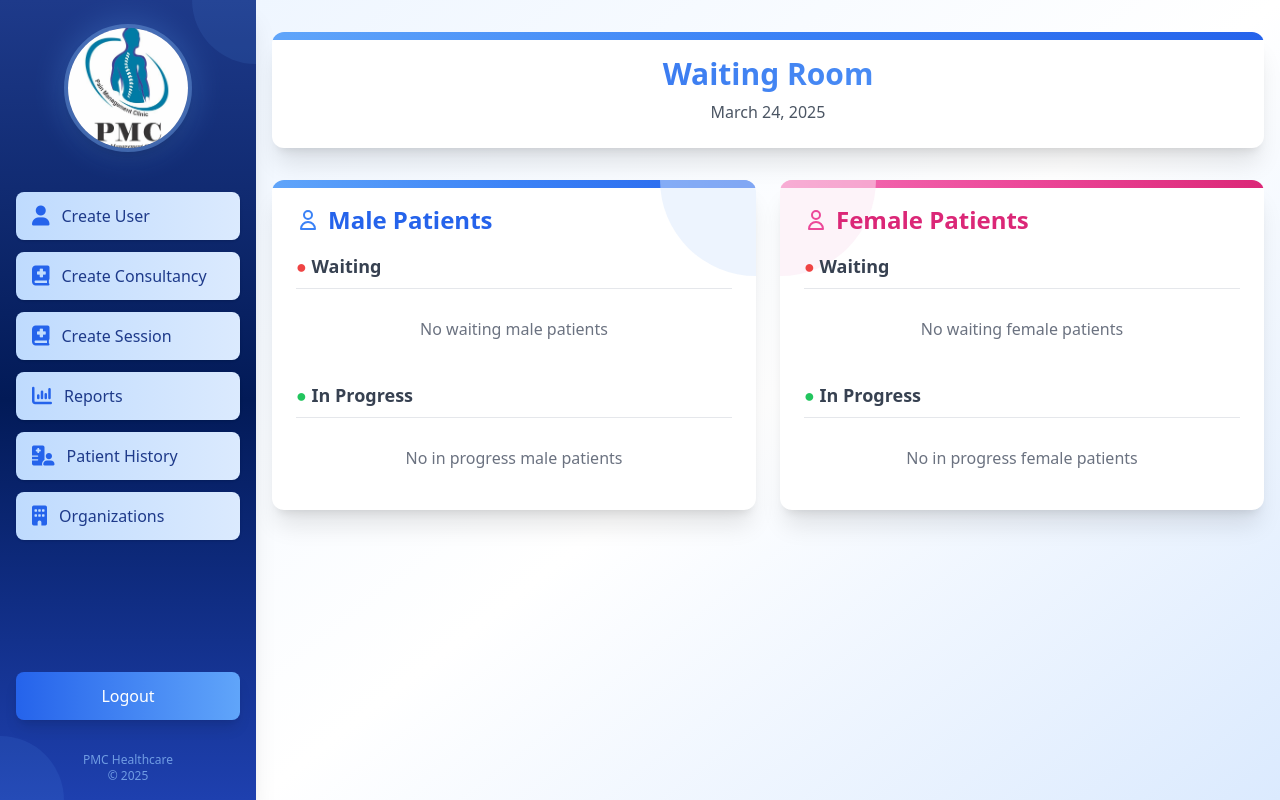
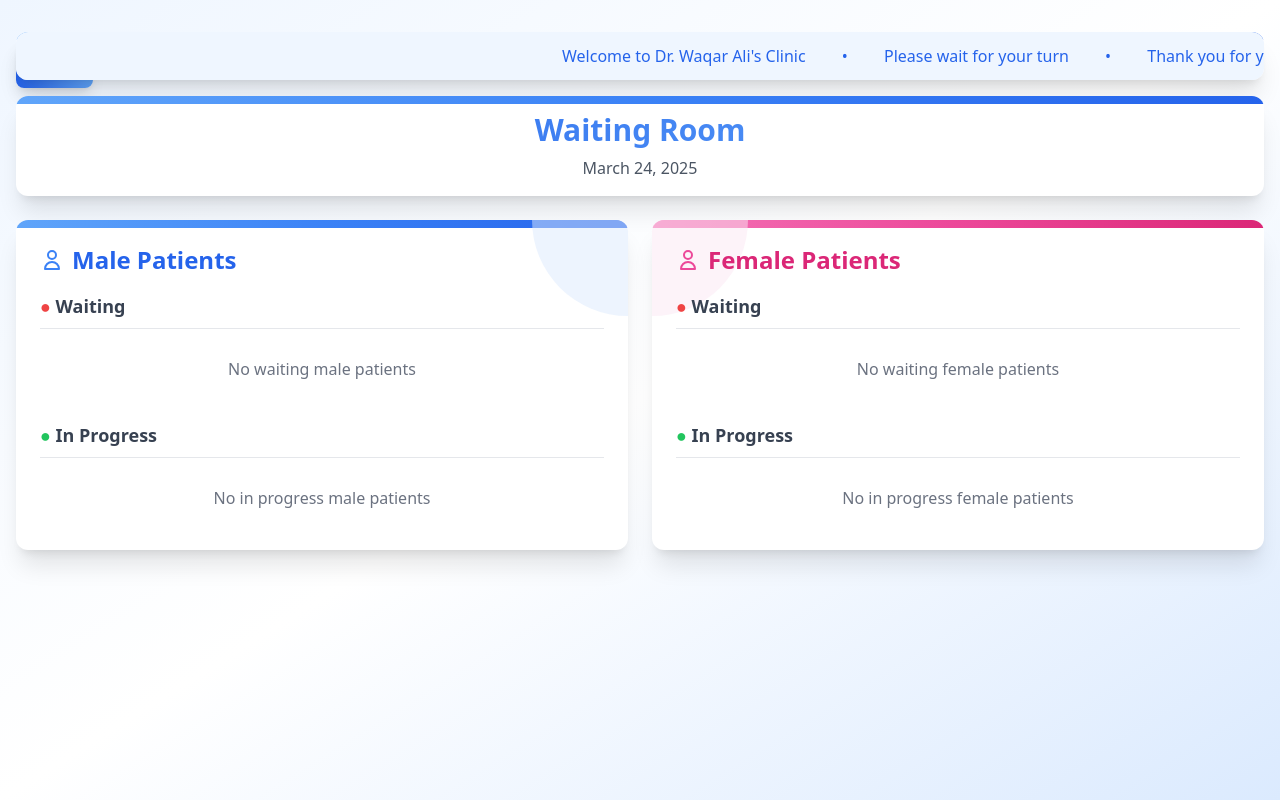
Before and after one commit to AbidAli-274/clinic-management-webapp, a Django app: page / in a window 1280 px wide. Run offline with Django 5.2, Linux system fonts and the light colour scheme; the visitor is signed in with stand-in values (Sample User, id 1); data that the repository does not hold is empty; some libraries are stand-ins or nearby versions; some web fonts are replaced.

Commit message:
added= (permission classes, room functionality, moving banner, get consultanicies of the selected patient in session)

```diff
--- a/accounts/models.py
+++ b/accounts/models.py
@@ -16,6 +16,7 @@
         ('s_admin', 'Super Admin'),
         ('doctor', 'Doctor'),
         ('receptionist', 'Receptionist'),
+        ('room', 'Room'),
     ]
 
     organization = models.ForeignKey(Organization, on_delete=models.SET_NULL, null=True, blank=True)
--- a/accounts/templates/home.html
+++ b/accounts/templates/home.html
@@ -3,6 +3,27 @@
 {% block body %}
 
 <div class="flex min-h-screen">
+    <!-- Authentication buttons -->
+<div class="absolute top-4 left-4 mt-6">
+    {% if user.is_authenticated %}
+        <!-- Logout Button -->
+        <form action="{% url 'accounts:logout' %}" method="post" class="w-full">
+            {% csrf_token %}
+            <button type="submit" class="p-3 text-white font-medium rounded-lg bg-gradient-to-r from-blue-600 to-blue-400 hover:from-blue-700 hover:to-blue-500 focus:ring-4 focus:ring-blue-300 focus:outline-none transition-all duration-300 transform hover:-translate-y-0.5 shadow-lg">
+                Logout
+            </button>
+        </form>
+    {% else %}
+        <!-- Login Button -->
+        <a href="{% url 'accounts:login' %}" class="p-3 text-white font-medium rounded-lg bg-gradient-to-r from-blue-600 to-blue-400 hover:from-blue-700 hover:to-blue-500 focus:ring-4 focus:ring-blue-300 focus:outline-none transition-all duration-300 transform hover:-translate-y-0.5 shadow-lg">
+            Login
+        </a>
+    {% endif %}
+</div>
+
+
+    {% if user.is_authenticated and user.role == 'receptionist' or user.role == 'admin' or user.role == 's_admin' %}
+
     <!-- Sidebar -->
     <aside class="w-full sm:w-36 md:w-64 bg-gradient-to-b from-blue-900 via-[#021A57] to-blue-800 text-white flex flex-col transition-all duration-300 ease-in-out shadow-xl relative overflow-hidden min-h-screen">
         <!-- Decorative elements -->
@@ -24,12 +45,32 @@
         <!-- Main Menu -->
         <nav class="flex-grow space-y-3 px-3 sm:px-4 mt-10 relative z-10">
 
+            {% if user.is_authenticated and user.role == 's_admin' or user.role == 'admin' %}
+
             {% url 'accounts:create_user' as create_user_url %}
             <a href="{{ create_user_url }}"
                class="group flex items-center w-full py-2.5 px-4 rounded-lg {% if request.path == create_user_url %}bg-gradient-to-r from-blue-700 to-blue-600 text-white font-semibold shadow-md{% else %}bg-gradient-to-r from-blue-200 to-blue-100 text-blue-900 font-medium hover:from-blue-300 hover:to-blue-200 transition-all duration-300 shadow hover:shadow-md transform hover:-translate-y-0.5{% endif %}">
                 <i class="fa-solid fa-user text-xl mr-3 {% if request.path == create_user_url %}text-white{% else %}text-blue-600 group-hover:text-blue-700{% endif %}"></i>
                 <span>Create User</span>
             </a>
+
+            {% url 'appointments:daily_report' as report_url %}
+            <a href="{{ report_url }}"
+               class="group flex items-center w-full py-2.5 px-4 rounded-lg {% if request.path == report_url %}bg-gradient-to-r from-blue-700 to-blue-600 text-white font-semibold shadow-md{% else %}bg-gradient-to-r from-blue-200 to-blue-100 text-blue-900 font-medium hover:from-blue-300 hover:to-blue-200 transition-all duration-300 shadow hover:shadow-md transform hover:-translate-y-0.5{% endif %}">
+                <i class="fa-solid fa-chart-column text-xl mr-3 {% if request.path == report_url %}text-white{% else %}text-blue-600 group-hover:text-blue-700{% endif %}"></i>
+                <span>Reports</span>
+            </a>
+
+            {% url 'accounts:create_organization' as create_organization_url %}
+            {% url 'accounts:list' as organization_url %}
+            <a href="{{ organization_url }}"
+               class="group flex items-center w-full py-2.5 px-4 rounded-lg {% if request.path == organization_url or request.path == create_organization_url %}bg-gradient-to-r from-blue-700 to-blue-600 text-white font-semibold shadow-md{% else %}bg-gradient-to-r from-blue-200 to-blue-100 text-blue-900 font-medium hover:from-blue-300 hover:to-blue-200 transition-all duration-300 shadow hover:shadow-md transform hover:-translate-y-0.5{% endif %}">
+                <i class="fa-solid fa-building text-xl mr-3 {% if request.path == organization_url or request.path == create_organization_url %}text-white{% else %}text-blue-600 group-hover:text-blue-700{% endif %}"></i>
+                <span>Organizations</span>
+            </a>
+
+            {% endif %}
+
 
 
             {% url 'appointments:consultancy_create' as consultancy_create_url %}
@@ -46,12 +87,7 @@
                 <span>Create Session</span>
             </a>
 
-            {% url 'appointments:daily_report' as report_url %}
-            <a href="{{ report_url }}"
-               class="group flex items-center w-full py-2.5 px-4 rounded-lg {% if request.path == report_url %}bg-gradient-to-r from-blue-700 to-blue-600 text-white font-semibold shadow-md{% else %}bg-gradient-to-r from-blue-200 to-blue-100 text-blue-900 font-medium hover:from-blue-300 hover:to-blue-200 transition-all duration-300 shadow hover:shadow-md transform hover:-translate-y-0.5{% endif %}">
-                <i class="fa-solid fa-chart-column text-xl mr-3 {% if request.path == report_url %}text-white{% else %}text-blue-600 group-hover:text-blue-700{% endif %}"></i>
-                <span>Reports</span>
-            </a>
+
 
             {% url 'patients:patient_create' as patient_create_url %}
             {% url 'patients:search' as patient_url %}
@@ -61,13 +97,7 @@
                 <span>Patient History</span>
             </a>
 
-            {% url 'accounts:create_organization' as create_organization_url %}
-            {% url 'accounts:list' as organization_url %}
-            <a href="{{ organization_url }}"
-               class="group flex items-center w-full py-2.5 px-4 rounded-lg {% if request.path == organization_url or request.path == create_organization_url %}bg-gradient-to-r from-blue-700 to-blue-600 text-white font-semibold shadow-md{% else %}bg-gradient-to-r from-blue-200 to-blue-100 text-blue-900 font-medium hover:from-blue-300 hover:to-blue-200 transition-all duration-300 shadow hover:shadow-md transform hover:-translate-y-0.5{% endif %}">
-                <i class="fa-solid fa-building text-xl mr-3 {% if request.path == organization_url or request.path == create_organization_url %}text-white{% else %}text-blue-600 group-hover:text-blue-700{% endif %}"></i>
-                <span>Organizations</span>
-            </a>
+
         </nav>
 
         <!-- Authentication buttons -->
@@ -90,11 +120,12 @@
 
         <!-- Footer area with subtle branding -->
         <div class="p-4 mt-auto text-center text-blue-300 text-xs opacity-70">
+            <p class="text-blue-100 font-bold">Project by Dr. Waqar Ali</p>
             <p>PMC Healthcare</p>
             <p>© {% now "Y" %}</p>
         </div>
     </aside>
-
+    {% endif %}
     <!-- Main Content -->
     <main class="flex-grow bg-gradient-to-br from-blue-50 via-white to-blue-50 shadow-lg">
         {% block content %}
--- a/accounts/templates/waiting_screen.html
+++ b/accounts/templates/waiting_screen.html
@@ -1,10 +1,32 @@
 
 <div class="min-h-screen bg-gradient-to-br from-blue-50 via-white to-blue-100">
+
     <div class="container mx-auto px-4 py-8">
+
+
+        <!-- Header with Moving Banner -->
+        <div class="relative w-full mb-4 bg-white rounded-xl shadow-xl overflow-hidden">
+            <div class="absolute top-0 left-0 w-full h-2 bg-gradient-to-r from-blue-400 via-blue-500 to-blue-600"></div>
+
+            <!-- Moving Banner - Added -->
+            <div class="relative h-12 overflow-hidden bg-blue-50">
+                <div class="banner-scroll">
+                    <span class="mx-4 text-blue-600 font-medium">Welcome to Dr. Waqar Ali's Clinic</span>
+                    <span class="mx-4 text-blue-600 font-medium">•</span>
+                    <span class="mx-4 text-blue-600 font-medium">Please wait for your turn</span>
+                    <span class="mx-4 text-blue-600 font-medium">•</span>
+                    <span class="mx-4 text-blue-600 font-medium">Thank you for your patience</span>
+                    <span class="mx-4 text-blue-600 font-medium">•</span>
+                    <span class="mx-4 text-blue-600 font-medium">Project by Dr. Waqar Ali</span>
+                    <span class="mx-4 text-blue-600 font-medium">•</span>
+                </div>
+            </div>
+        </div>
+
         <!-- Header -->
-        <div class="relative w-full mb-8 bg-white rounded-xl shadow-xl overflow-hidden">
+        <div class="relative w-full mb-6 bg-white rounded-xl shadow-xl overflow-hidden">
             <div class="absolute top-0 left-0 w-full h-2 bg-gradient-to-r from-blue-400 via-blue-500 to-blue-600"></div>
-            <div class="p-6 text-center">
+            <div class="p-4 text-center">
                 <h1 class="text-3xl font-bold bg-gradient-to-r from-blue-600 to-blue-400 bg-clip-text text-transparent">
                     Waiting Room
                 </h1>
@@ -184,3 +206,23 @@
 
     </div>
 </div>
+
+
+<style>
+    /* Banner animation styles */
+.banner-scroll {
+    display: inline-block;
+    white-space: nowrap;
+    animation: banner-scroll 25s linear infinite;
+    padding-top: 12px;
+}
+
+@keyframes banner-scroll {
+    0% {
+        transform: translateX(100%);
+    }
+    100% {
+        transform: translateX(-100%);
+    }
+}
+</style>
--- a/accounts/views.py
+++ b/accounts/views.py
@@ -18,19 +18,18 @@
 from django.views.generic.base import TemplateView
 from django.urls import reverse_lazy, reverse
 from django.views.generic import CreateView
-from django.contrib.auth.decorators import login_required
 from django.contrib.auth.mixins import LoginRequiredMixin
 from django.utils import timezone
 from datetime import datetime, time
 from appointments.models import Session, Consultancy
 from django.utils.decorators import method_decorator
 from django.views.generic import ListView, DetailView, UpdateView, DeleteView
-from django.views.generic import ListView, DetailView
 from django.contrib.auth import get_user_model
 from django.core.paginator import Paginator, EmptyPage, PageNotAnInteger
+from django.core.exceptions import PermissionDenied
 
 
-@login_required(login_url="accounts:login")
+
 def home(request):
     """Render the home page with additional data from the waiting screen."""
 
@@ -293,6 +292,12 @@
     success_url = reverse_lazy('accounts:create_organization')
     login_url = reverse_lazy('accounts:login')
 
+    def dispatch(self, request, *args, **kwargs):
+        """Override dispatch to check for admin permission."""
+        if not request.user.is_authenticated or request.user.role != 's_admin':
+            raise PermissionDenied("You do not have permission to create a user profile.")
+        return super().dispatch(request, *args, **kwargs)
+
 
 class UserProfileCreateView(LoginRequiredMixin,CreateView):
     model = UserProfile
@@ -300,6 +305,21 @@
     template_name = 'user_profile_create.html'
     success_url = reverse_lazy('accounts:create_user')
     login_url = reverse_lazy('accounts:login')
+
+    def dispatch(self, request, *args, **kwargs):
+        """Override dispatch to check for admin permission."""
+        if not request.user.is_authenticated or request.user.role != 's_admin':
+            raise PermissionDenied("You do not have permission to create an organization.")
+        return super().dispatch(request, *args, **kwargs)
+
+    def form_valid(self, form):
+        # If the role is Doctor, set the password to default
+        if form.cleaned_data['role'] == 'doctor':
+            # Set the password to default
+            form.instance.set_password('defaultpassword123')
+        else:
+            form.instance.set_password(form.cleaned_data['password1'])
+        return super().form_valid(form)
 
 
 
@@ -312,6 +332,12 @@
     context_object_name = 'organizations'
     login_url = reverse_lazy('accounts:login')
     paginate_by = 10
+
+    def dispatch(self, request, *args, **kwargs):
+        """Override dispatch to check for admin permission."""
+        if not request.user.is_authenticated or request.user.role != 's_admin':
+            raise PermissionDenied("You do not have permission to see organization.")
+        return super().dispatch(request, *args, **kwargs)
 
     def get_queryset(self):
         queryset = Organization.objects.all().order_by('name')
@@ -328,6 +354,7 @@
         context['create_organization_url'] = reverse('accounts:create_organization')
         return context
 
+
 class OrganizationUsersView(LoginRequiredMixin, DetailView):
     model = Organization
     template_name = 'organization_users.html'
@@ -335,6 +362,12 @@
     login_url = reverse_lazy('accounts:login')
     pk_url_kwarg = 'organization_id'
     paginate_by = 10  # Show 10 users per page
+
+    def dispatch(self, request, *args, **kwargs):
+        """Override dispatch to check for admin permission."""
+        if not request.user.is_authenticated or request.user.role != 's_admin':
+            raise PermissionDenied("You do not have permission to see organization.")
+        return super().dispatch(request, *args, **kwargs)
 
     def get_context_data(self, **kwargs):
         context = super().get_context_data(**kwargs)
@@ -404,6 +437,12 @@
     pk_url_kwarg = 'organization_id'
     login_url = reverse_lazy('accounts:login')
 
+    def dispatch(self, request, *args, **kwargs):
+        """Override dispatch to check for admin permission."""
+        if not request.user.is_authenticated or request.user.role != 's_admin':
+            raise PermissionDenied("You do not have permission to edit organization.")
+        return super().dispatch(request, *args, **kwargs)
+
     def get_success_url(self):
         return reverse('accounts:users', kwargs={'organization_id': self.object.id})
 
@@ -419,6 +458,12 @@
     pk_url_kwarg = 'organization_id'
     success_url = reverse_lazy('accounts:list')
     login_url = reverse_lazy('accounts:login')
+
+    def dispatch(self, request, *args, **kwargs):
+        """Override dispatch to check for admin permission."""
+        if not request.user.is_authenticated or request.user.role != 's_admin':
+            raise PermissionDenied("You do not have permission to delete organization.")
+        return super().dispatch(request, *args, **kwargs)
 
     def get_context_data(self, **kwargs):
         context = super().get_context_data(**kwargs)
@@ -438,6 +483,12 @@
     pk_url_kwarg = 'user_id'
     login_url = reverse_lazy('accounts:login')
 
+    def dispatch(self, request, *args, **kwargs):
+        """Override dispatch to check for admin permission."""
+        if not request.user.is_authenticated or request.user.role != 's_admin':
+            raise PermissionDenied("You do not have permission to edit user.")
+        return super().dispatch(request, *args, **kwargs)
+
     def get_success_url(self):
         return reverse('accounts:users', kwargs={'organization_id': self.object.organization.id})
 
@@ -454,6 +505,12 @@
     pk_url_kwarg = 'user_id'
     login_url = reverse_lazy('accounts:login')
 
+    def dispatch(self, request, *args, **kwargs):
+        """Override dispatch to check for admin permission."""
+        if not request.user.is_authenticated or request.user.role != 's_admin':
+            raise PermissionDenied("You do not have permission to delete user.")
+        return super().dispatch(request, *args, **kwargs)
+
     def get_success_url(self):
         return reverse('accounts:users', kwargs={'organization_id': self.object.organization.id})
 
--- a/appointments/urls.py
+++ b/appointments/urls.py
@@ -1,5 +1,5 @@
 from django.urls import path
-from .views import ConsultancyCreateView, DailyReportView, ExportExcelView, ExportPDFView, SessionCreateView
+from .views import ConsultancyCreateView, DailyReportView, ExportExcelView, ExportPDFView, SessionCreateView, get_consultancies
 
 app_name='appointments'
 
@@ -9,4 +9,5 @@
     path('report/', DailyReportView.as_view(), name='daily_report'),
     path('export-pdf/', ExportPDFView.as_view(), name='export_pdf'),
     path('export-excel/', ExportExcelView.as_view(), name='export_excel'),
+    path('get-consultancies/', get_consultancies, name='get_consultancies'),
 ]
--- a/patients/views.py
+++ b/patients/views.py
@@ -1,7 +1,5 @@
 from django.urls import reverse_lazy
 from django.views.generic import CreateView
-
-from accounts.models import UserProfile
 from .models import Patient
 from .forms import PatientForm
 from django.contrib.auth.mixins import LoginRequiredMixin
@@ -11,6 +9,7 @@
 from appointments.models import Patient, Consultancy, Session
 from django.urls import reverse_lazy, reverse
 from django.core.paginator import Paginator, EmptyPage, PageNotAnInteger
+
 
 class PatientCreateView(LoginRequiredMixin,CreateView):
     model = Patient
@@ -22,7 +21,6 @@
     def form_valid(self, form):
         form.instance.organization = self.request.user.organization
         return super().form_valid(form)
-
 
 
 class PatientSearchView(LoginRequiredMixin, ListView):
```
Also changed, not shown: accounts/forms.py (+32 -4 lines), accounts/permissions.py (added, +19 -0 lines), accounts/templates/organization_users.html (+14 -20 lines), appointments/templates/session_create.html (+23 -4 lines), appointments/views.py (+17 -0 lines).
